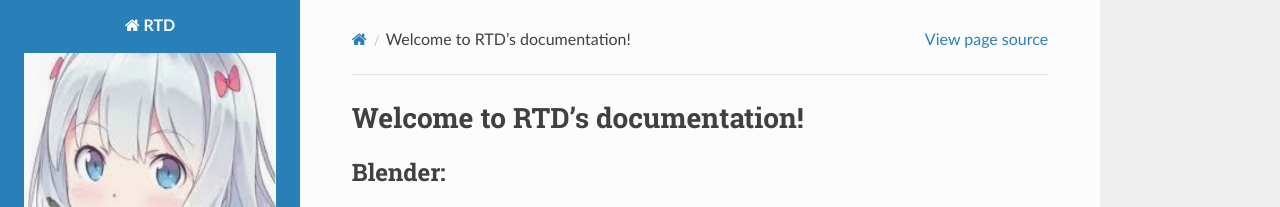
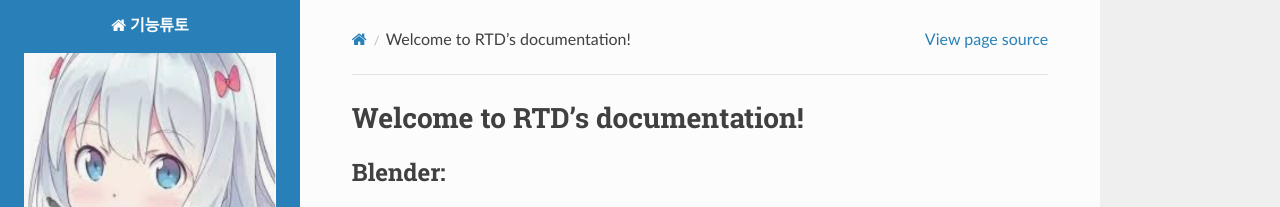
Before and after one commit to lisney/RTD, a Sphinx documentation site: the page built from docs/source/index.rst, in a window 1280 px wide. Shown: the top 207 px of the page. Built offline with Sphinx 7.4.7 and the Read the Docs theme 2.0.0, drawn with Linux system fonts in a browser that asks for light colours.

Commit message:
Update conf.py

```diff
--- a/docs/source/conf.py
+++ b/docs/source/conf.py
@@ -17,7 +17,7 @@ sys.path.insert(0, os.path.abspath('.'))
 
 # -- Project information -----------------------------------------------------
 
-project = 'RTD'
+project = '기능튜토'
 copyright = '2021, lisney'
 author = 'lisney'
 
```
